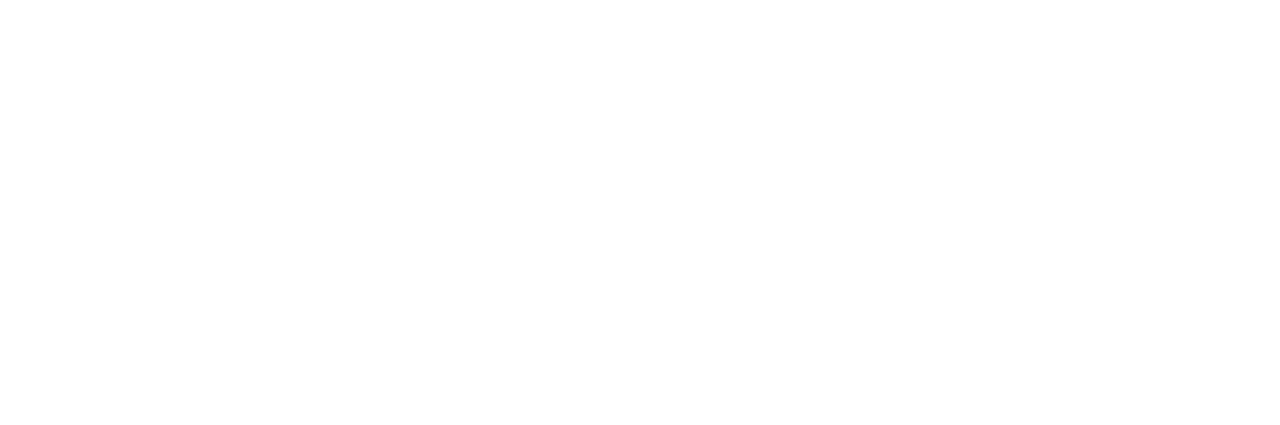
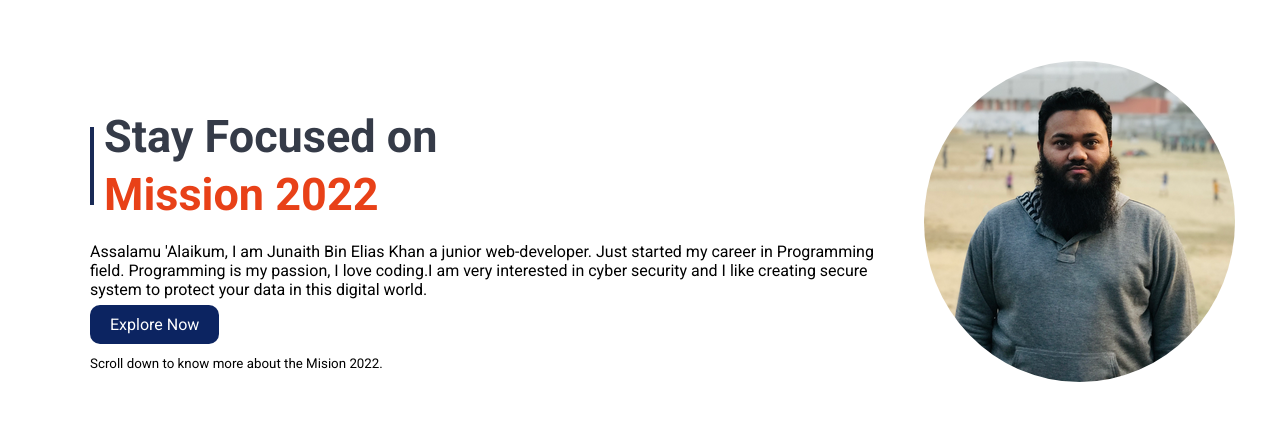
Before and after one commit to Junaith1994/my-portfolio-website, a plain HTML site: page index.html in a window 1280 px wide. Drawn offline with Linux system fonts and the light colour scheme.

Commit message:
Header-part completed

```diff
--- a/index.html
+++ b/index.html
@@ -6,8 +6,27 @@
     <meta name="viewport" content="width=device-width, initial-scale=1.0">
     <title>My Portfolio Website</title>
     <link rel="stylesheet" href="style.css">
+    <link rel="preconnect" href="https://fonts.googleapis.com">
+    <link rel="preconnect" href="https://fonts.gstatic.com" crossorigin>
+    <link href="https://fonts.googleapis.com/css2?family=Poppins:ital@1&family=Roboto:wght@400;700&display=swap" rel="stylesheet">
 </head>
 <body>
-
+    <section class="header-section">
+        <div class="parent-container">
+            <div class="head-title">
+                <h1>Stay Focused on</h1>
+                <h2>Mission 2022</h2>
+            </div>
+            <div>
+                <p>Assalamu 'Alaikum, I am Junaith Bin Elias Khan a junior web-developer. Just started my career in Programming field. Programming is my passion, I love coding.I am very interested in cyber security and I like creating secure system to protect your data in this digital world.</p>
+                <a class="link-button" target="_blank" href="https://www.linkedin.com/in/junaith-bin-elias-khan-060ab3213/">Explore Now</a>
+                <br><br>
+                <small>Scroll down to know more about the Mision 2022.</small>
+            </div>
+        </div>
+        <div class="top-banner">
+            <img src="images/junaith_7677.png" alt="junaith">
+        </div>
+    </section>
 </body>
 </html>
--- a/style.css
+++ b/style.css
@@ -0,0 +1,47 @@
+body {
+    font-family: 'Poppins', sans-serif;
+    font-family: 'Roboto', sans-serif;
+    margin: 0;
+}
+
+.header-section {
+    display: flex;
+    margin: 40px;
+    padding: 20px;
+}
+
+.parent-container {
+    margin: 30px;
+    text-align: left;
+}
+.link-button {
+    text-decoration: none;
+    color: white;
+    background-color: #0c2461;
+    padding: 10px 20px;
+    margin-top: 30px;
+    border-radius: 10px;
+}
+
+.head-title {
+    font-size: 30px;
+    font-weight: 800;
+    line-height: 20px;
+    border-left: 4px solid #192a56;
+    border-spacing: 20px;
+}
+
+h1 {
+    color: #353b48;
+    margin-left: 10px;
+}
+h2 {
+    color: #e84118;
+    margin-left: 10px;
+}
+
+.top-banner img {
+    border: 1px solid white;
+    border-radius: 50%;
+    margin-left: 5%;
+}
```
Also changed, not shown: images/junaith_7677.png (added).
